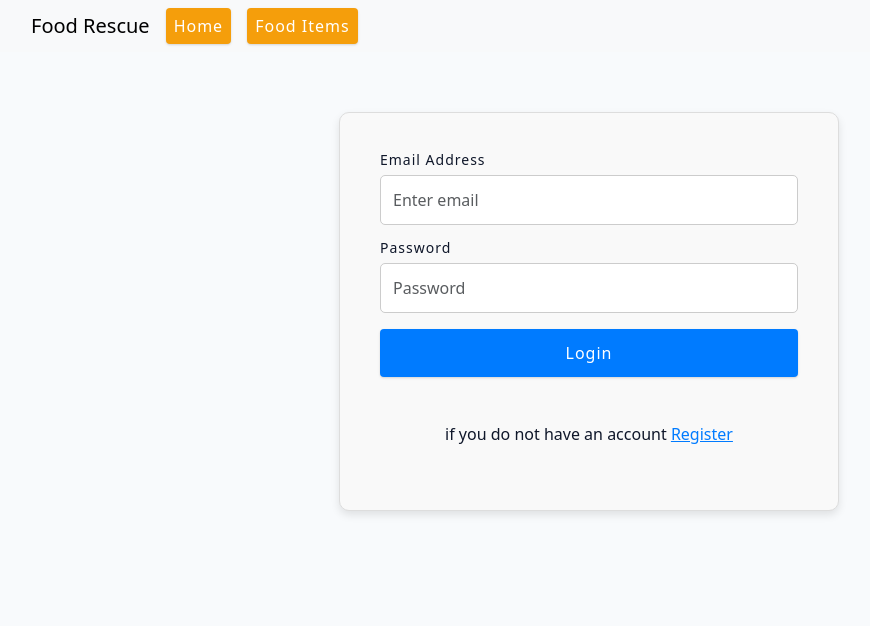
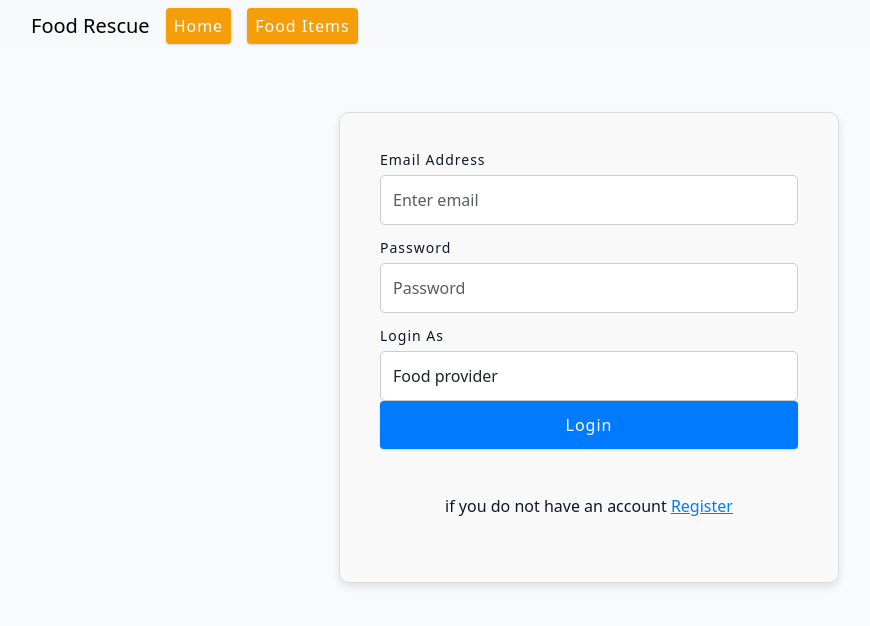
Before and after one commit to vanakenm/hyf-frontend-template, a React (Vite) app: page /login in a window 1280 px wide. Shown: the top 626 px of the page, without its empty margins (51-921 px from the left). Built offline with nearby package versions, Linux system fonts and the light colour scheme.

Commit message:
modified login

```diff
--- a/src/components/Login/Login.jsx
+++ b/src/components/Login/Login.jsx
@@ -18,7 +18,7 @@ const Login = () => {
       <Form.Group className="mb-3" controlId="formBasicEmail">
         <Form.Label>Email address</Form.Label>
         <Form.Control
-          {...register("email", { required: true })}
+          {...register("email",{ required: true })}
           type="email"
           placeholder="Enter email"
         />
@@ -42,6 +42,19 @@ const Login = () => {
           <span className="text-danger"> Password is required</span>
         )}
       </Form.Group>
+      <Form.Group controlId="userType">
+        <Form.Label>Login as</Form.Label>
+        <Form.Control as="select" {...register("userType", { required: true })} >
+          <option value="Food provider"> Food provider</option>
+          <option value="Food lover">Food lover</option>
+          </Form.Control>
+        {errors.userType && errors.userType.type === "required" && (
+        <span className="text-danger"> user type is required</span>
+      )}
+      </Form.Group>
+
+
+
       <Button variant="primary" type="submit">
         Login
       </Button>
```
